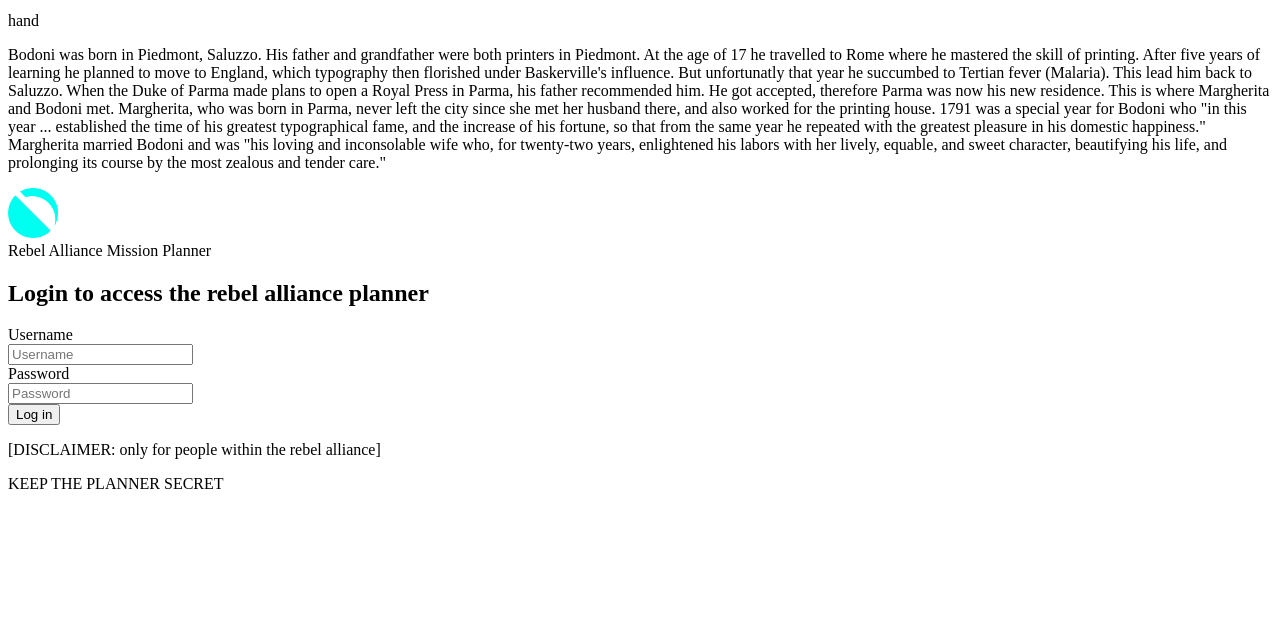
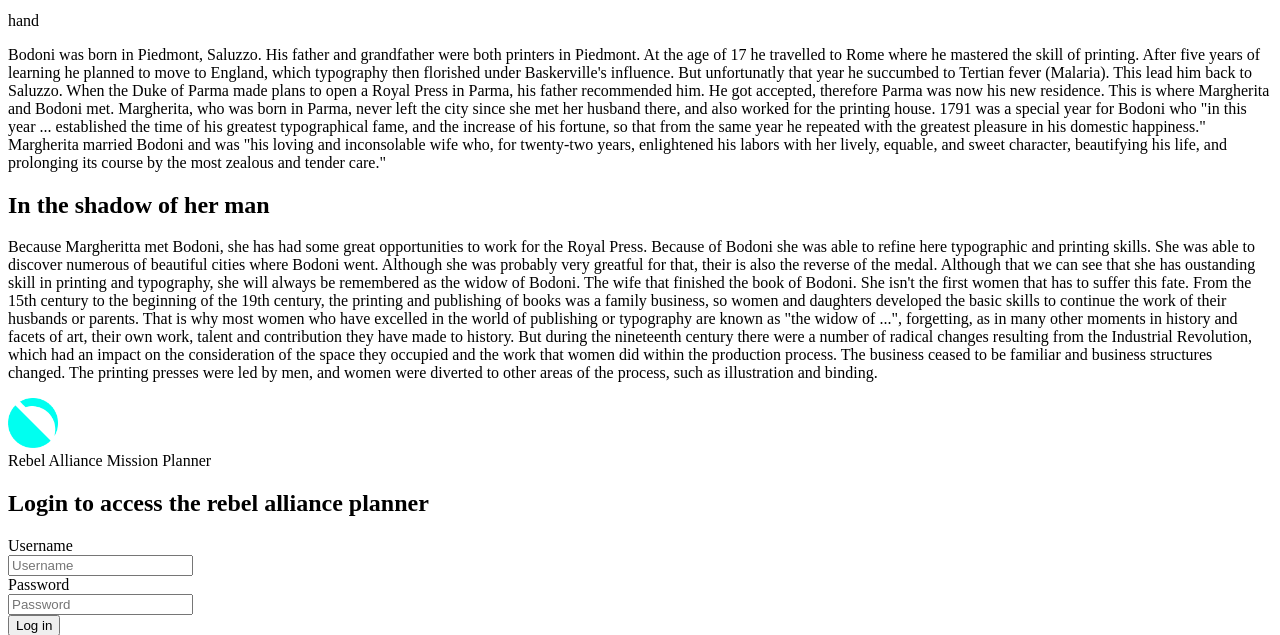
Before and after one commit to woutvandesompele/mytype, a PHP site: template src/view/pages/index.php in a window 1280 px wide. Shown: the part 1266-1901 px from the top of the page. Before the commit the page ends 1755 px from the top, so only its background shows below. Run offline with PHP 8.4, Linux system fonts and the light colour scheme; the template is opened without the code that fills it, so the values that code supplies are empty.

Commit message:
added content for shadow close #10

```diff
--- a/src/view/pages/index.php
+++ b/src/view/pages/index.php
@@ -79,7 +79,18 @@
     </p>
   </section>
 
-  <section class="shadow"></section>
+  <section class="shadow">
+    <h2 class="shadow__title">In the shadow of her man</h2>
+    <p class="shadow__text">
+      Because Margheritta met Bodoni, she has had some great opportunities to work for the Royal Press. Because of Bodoni she was able to refine here typographic and printing skills. She was able to discover numerous of beautiful cities where Bodoni went. Although she was probably very greatful for that, their is also the reverse of the medal.
+
+      Although that we can see that she has oustanding skill in printing and typography, she will always be remembered as the widow of Bodoni. The wife that finished the book of Bodoni.
+
+      She isn't the first women that has to suffer this fate. From the 15th century to the beginning of the 19th century, the printing and publishing of books was a family business, so women and daughters developed the basic skills to continue the work of their husbands or parents. That is why most women who have excelled in the world of publishing or typography are known as "the widow of ...", forgetting, as in many other moments in history and facets of art, their own work, talent and contribution they have made to history.
+
+      But during the nineteenth century there were a number of radical changes resulting from the Industrial Revolution, which had an impact on the consideration of the space they occupied and the work that women did within the production process. The business ceased to be familiar and business structures changed. The printing presses were led by men, and women were diverted to other areas of the process, such as illustration and binding.
+    </p>
+  </section>
 
   <section class="uncertainty"></section>
 
```
